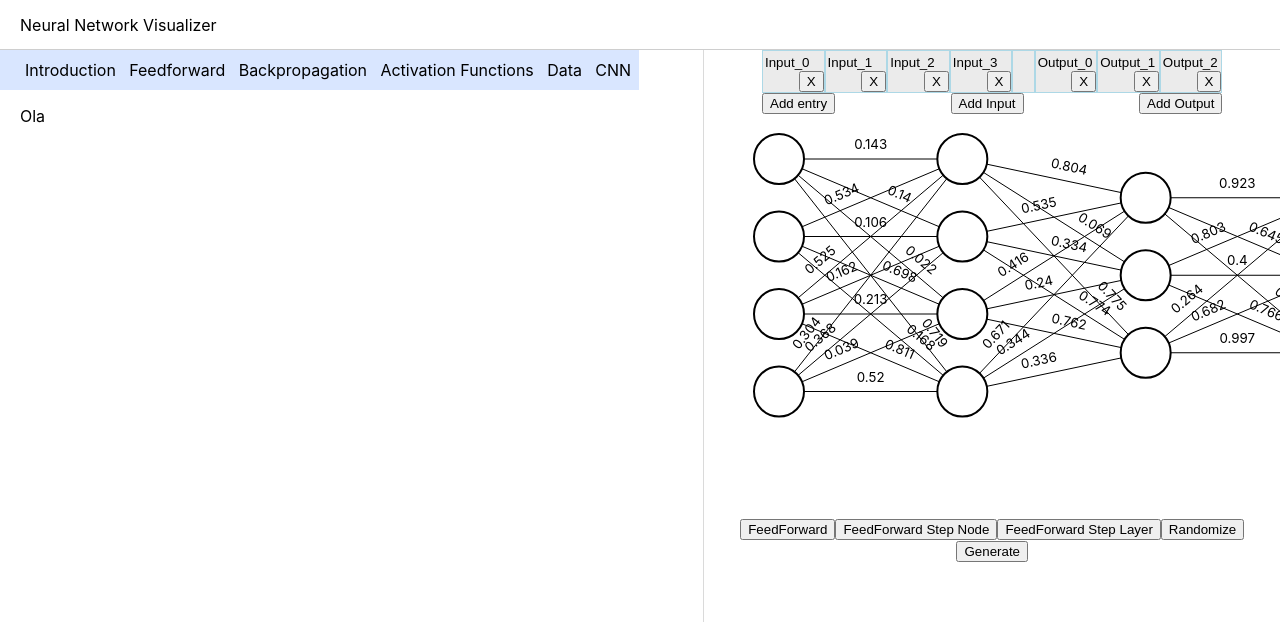
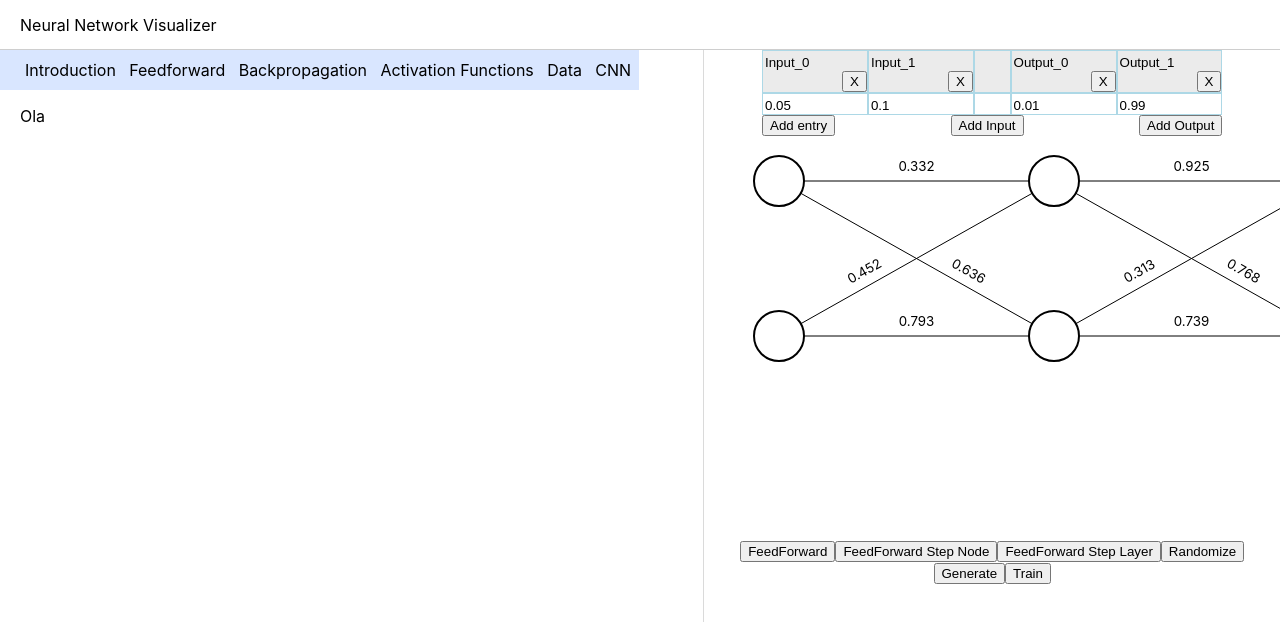
Before and after one commit to gmtorres/NN_Vizualizer, a React (Create React App) app in the folder nn-visual/: page / in a window 1280 px wide. Shown: the top 622 px of the page. Built offline with nearby package versions, Linux system fonts and the light colour scheme.

Commit message:
Simple backpropagation implementation

```diff
--- a/nn-visual/src/NeuralNetwork/NeuralNetwork.js
+++ b/nn-visual/src/NeuralNetwork/NeuralNetwork.js
@@ -1,13 +1,13 @@
 
 export default class NeuralNetwork{
-    constructor(){
+    constructor(input_size,output_size){
 
-        this.n_layers = 4;
+        this.n_layers = 3;
 
         this.layers = [];
         this.max_height = 0;
 
-        this.createRandomNN();
+        this.createRandomNN(input_size,output_size);
     }
 
     getInputLayerSize(){
@@ -57,10 +57,12 @@ export default class NeuralNetwork{
 
     activationFunction(val){
         return val;
+        //return 1 / (1 + Math.exp(-val));
     }
 
     activationFunction_derivative(val){
         return 1;
+        //return val * (1-val)
     }
 
     resetVars(){
@@ -74,7 +76,8 @@ export default class NeuralNetwork{
         this.max_height = 0;
         for(let l = 0; l < this.n_layers; l++){
             let layer = [];
-            let height = Math.floor(Math.random() * 3) + 2;
+            //let height = Math.floor(Math.random() * 3) + 2;
+            let height = 2;
             if(l === 0 && input_size !== null && input_size !== undefined)
                 height = input_size
             if(l === this.n_layers-1 && output_size !== null && output_size !== undefined)
@@ -180,8 +183,40 @@ export default class NeuralNetwork{
         }
     }
 
-    backpropagation(){
+    train(input_data, output_data){
+        for(let i = 0; i < input_data.length; i++){
+            this.backpropagation(input_data[i],output_data[i]);
+        }
+    }
 
+    backpropagation(input_data, output_data){
+        this.feedforward(input_data,output_data);
+        const learning_rate = 0.5;
+        let last = this.layers.length-1;
+        for(let i = 0; i < this.layers[last].length;i++){
+            let node = this.layers[last][i];
+            node.derivative = this.activationFunction_derivative(node.value) * node.error;
+        }
+        for(let l = last-1; l >= 0; l--){
+            let size_layer = this.layers[l].length;
+            for(let i = 0; i < size_layer; i++){
+                let node = this.layers[l][i];
+                let d_sum = 0;
+                for(let a = 0; a < node.edges.length;a++){
+                    d_sum += this.layers[l][i].edges[a] * this.layers[l+1][a].derivative;
+                }
+                node.derivative = d_sum * this.activationFunction_derivative(node.value);
+            }
+        }
+        for(let l = last-1; l >= 0; l--){
+            let size_layer = this.layers[l].length;
+            for(let i = 0; i < size_layer; i++){
+                let node = this.layers[l][i];
+                for(let a = 0; a < node.edges.length;a++){
+                    node.edges[a] -= node.value * this.layers[i+1][a].derivative * learning_rate;
+                }
+            }
+        }
     }
 
 
--- a/nn-visual/src/components/Layout/Layout.jsx
+++ b/nn-visual/src/components/Layout/Layout.jsx
@@ -12,7 +12,7 @@ class Layout extends React.Component{
     constructor(props){
         super(props);
 
-        this.nn = new NeuralNetwork()
+        this.nn = new NeuralNetwork(2,2)
 
         let temp_inp_labels = [];
         let temp_out_labels = [];
@@ -28,7 +28,7 @@ class Layout extends React.Component{
 
         this.state = {
             neuralNetwork : this.nn,
-            data : [],
+            data : [[0.05,0.1,0.01,0.99]],
             input_labels: temp_inp_labels,
             output_labels: temp_out_labels,
         }
@@ -72,14 +72,15 @@ class Layout extends React.Component{
         this.setNN();
     }
 
-    backPropagation(){
+    train(){
         let input_data = [];
         let output_data = [];
         this.state.data.forEach(d => {
             input_data.push(d.slice(0,this.state.input_labels.length))
             output_data.push(d.slice(-this.state.output_labels.length))
         })
-        this.nn.backpropagation(input_data,output_data);
+        for(let i = 0; i < 1000; i++)
+            this.nn.train(input_data,output_data);
         this.setNN();
     }
 
@@ -204,6 +205,7 @@ class Layout extends React.Component{
                     <button onClick={this.feedForwardStepLayer.bind(this)}>FeedForward Step Layer</button>
                     <button onClick={this.randomizeNN.bind(this)}>Randomize</button>
                     <button onClick={this.generateNN.bind(this)}>Generate</button>
+                    <button onClick={this.train.bind(this)}>Train</button>
                 </div>
             </div>
         )
```
Also changed, not shown: 1 other file (tests, documents, lock files or other folders).
